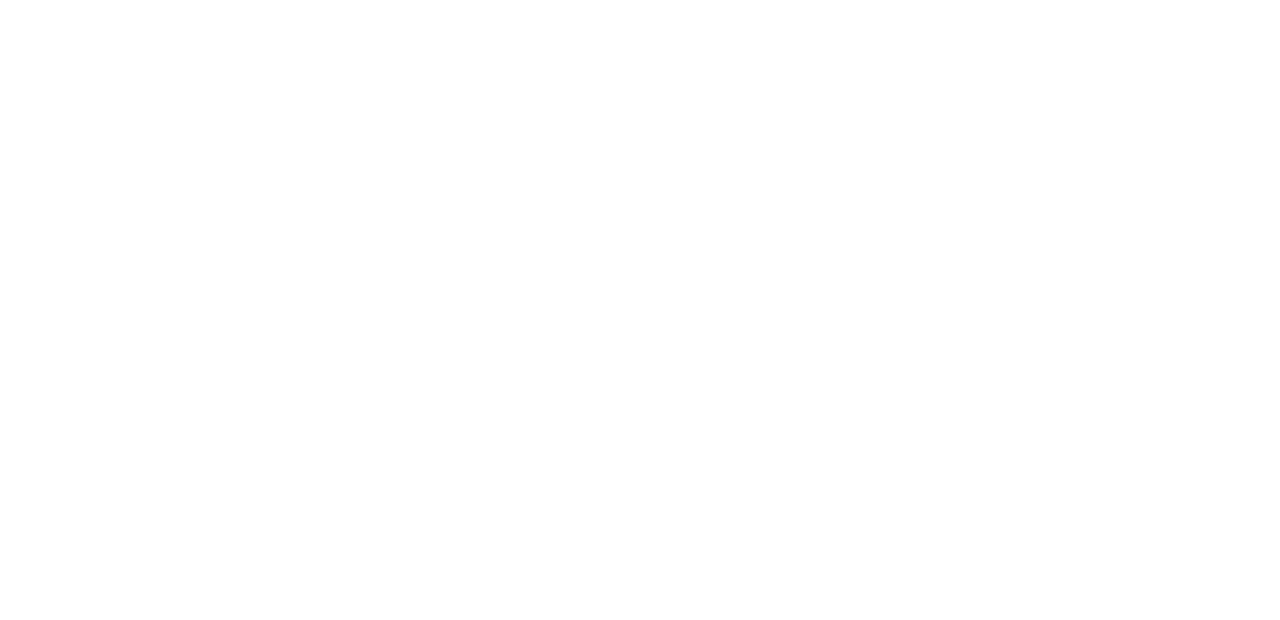
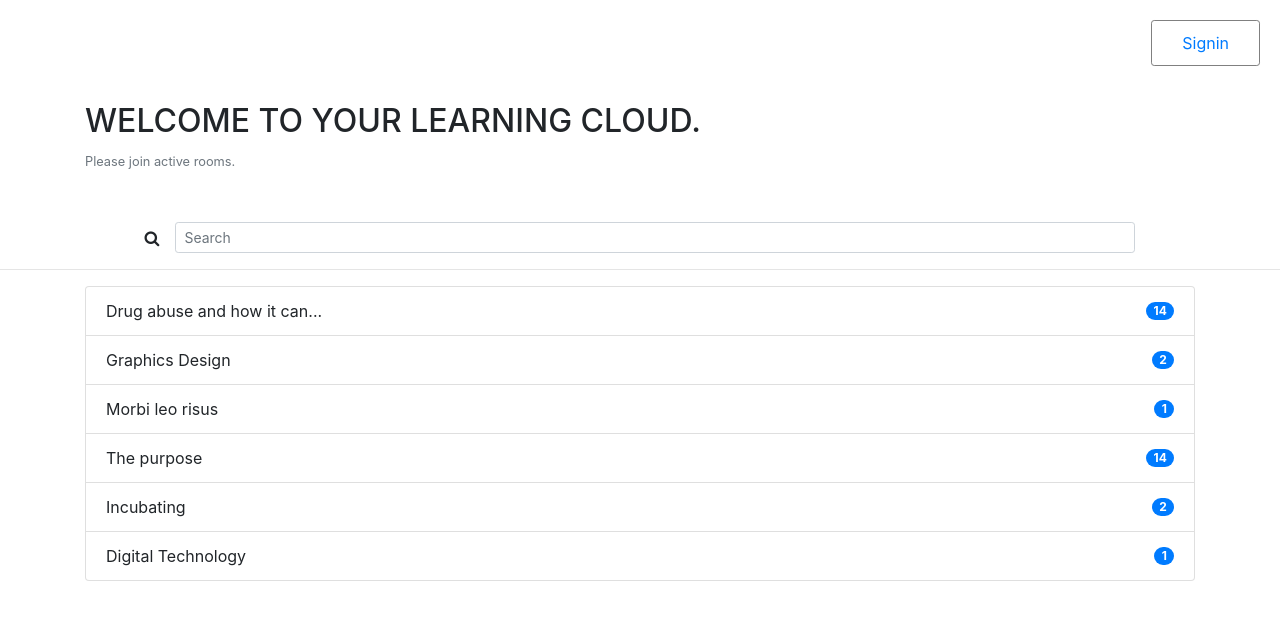
Before and after one commit to Linearc-Inc/suf_webrtc_server, a plain HTML site: page home.html in a window 1280 px wide. Drawn offline with nearby package versions, Linux system fonts and the light colour scheme.

Commit message:
Added home page

```diff
--- a/home.html
+++ b/home.html
@@ -4,8 +4,68 @@
     <meta charset="UTF-8">
     <meta name="viewport" content="width=device-width, initial-scale=1.0">
     <title>Home | Broadcast Teacher</title>
+    <link rel="stylesheet" href="https://stackpath.bootstrapcdn.com/font-awesome/4.7.0/css/font-awesome.min.css"
+    crossorigin="anonymous">
+<link rel="stylesheet" href="https://stackpath.bootstrapcdn.com/bootstrap/4.5.2/css/bootstrap.min.css"
+    integrity="sha384-JcKb8q3iqJ61gNV9KGb8thSsNjpSL0n8PARn9HuZOnIxN0hoP+VmmDGMN5t9UJ0Z" crossorigin="anonymous">
+<link rel="stylesheet" href="css/home.css">
 </head>
 <body>
+    <nav class="nav-menu">
+        <ul>
+            <li><a href="signin.html">Signin</a></li>
+        </ul>
+    </nav>
+    <section>
+       <div class="container heading">
+            <h2>WELCOME TO YOUR LEARNING CLOUD.</h2>
+            <small class="text-muted">Please join active rooms.</small>
+       </div>
+       <div>
+        <form class="form-inline d-flex justify-content-center md-form form-sm mt-0">
+            <i class="fa fa-search" aria-hidden="true"></i>
+            <input class="form-control form-control-sm ml-3 w-75" type="text" placeholder="Search"
+              aria-label="Search">
+          </form>
+       </div>
+       <div>
+           <hr>
 
+          <div class="container">
+            <ul class="list-group">
+                <li class="list-group-item d-flex justify-content-between align-items-center">
+                Drug abuse and how it can...
+                <span class="badge badge-primary badge-pill">14</span>
+                </li>
+                <li class="list-group-item d-flex justify-content-between align-items-center">
+                Graphics Design
+                <span class="badge badge-primary badge-pill">2</span>
+                </li>
+                <li class="list-group-item d-flex justify-content-between align-items-center">
+                Morbi leo risus
+                <span class="badge badge-primary badge-pill">1</span>
+                </li>
+                <li class="list-group-item d-flex justify-content-between align-items-center">
+                The purpose
+                <span class="badge badge-primary badge-pill">14</span>
+                </li>
+                <li class="list-group-item d-flex justify-content-between align-items-center">
+                Incubating
+                <span class="badge badge-primary badge-pill">2</span>
+                </li>
+                <li class="list-group-item d-flex justify-content-between align-items-center">
+                Digital Technology
+                <span class="badge badge-primary badge-pill">1</span>
+                </li>
+          </ul>
+          </div>
+       </div>
+    </section>
+
+    <script src="https://code.jquery.com/jquery-3.5.1.slim.min.js"
+    integrity="sha256-4+XzXVhsDmqanXGHaHvgh1gMQKX40OUvDEBTu8JcmNs=" crossorigin="anonymous"></script>
+    <script src="https://stackpath.bootstrapcdn.com/bootstrap/4.5.2/js/bootstrap.bundle.min.js"
+        integrity="sha384-LtrjvnR4Twt/qOuYxE721u19sVFLVSA4hf/rRt6PrZTmiPltdZcI7q7PXQBYTKyf" crossorigin="anonymous">
+    </script>
 </body>
 </html>
--- /dev/null
+++ b/sass/home.scss
@@ -0,0 +1,24 @@
+.heading{
+    padding-bottom:50px;
+}
+
+nav.nav-menu{
+    display: flex;
+    padding: 20px;
+    justify-content: flex-end;
+    ul{
+        list-style: none;
+        text-decoration: unset;
+        li{
+
+            a{
+                text-decoration: unset;
+                box-sizing: border-box;
+                display: block;
+                border: 1px solid grey;
+                border-radius: 0.2em;
+                padding: 10px 30px;
+            }
+        }
+    }
+}
```
Also changed, not shown: signin.html (+1 -1 lines), css/home.css (added), 1 other file.
